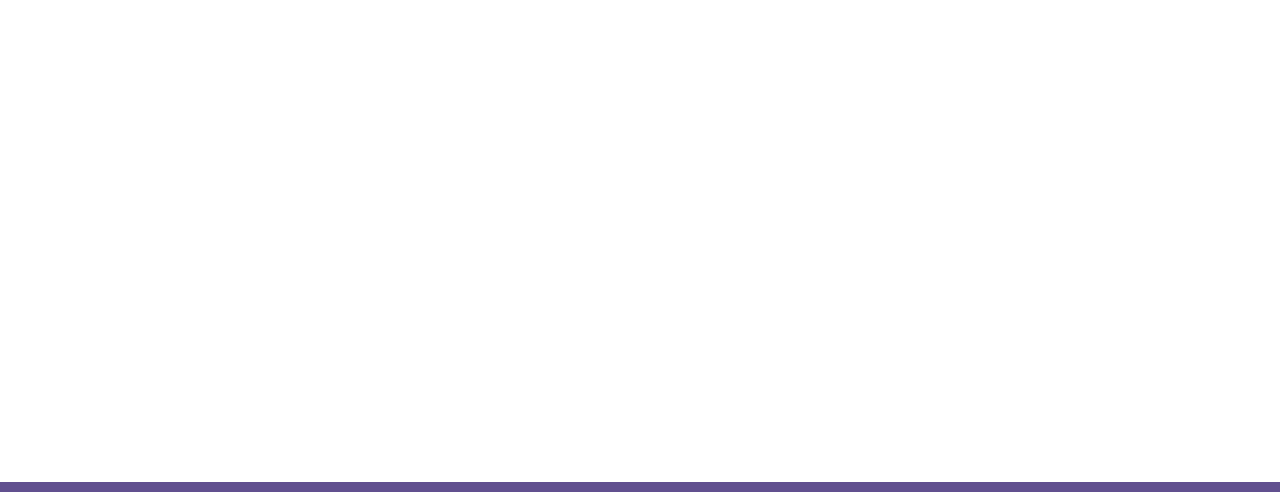
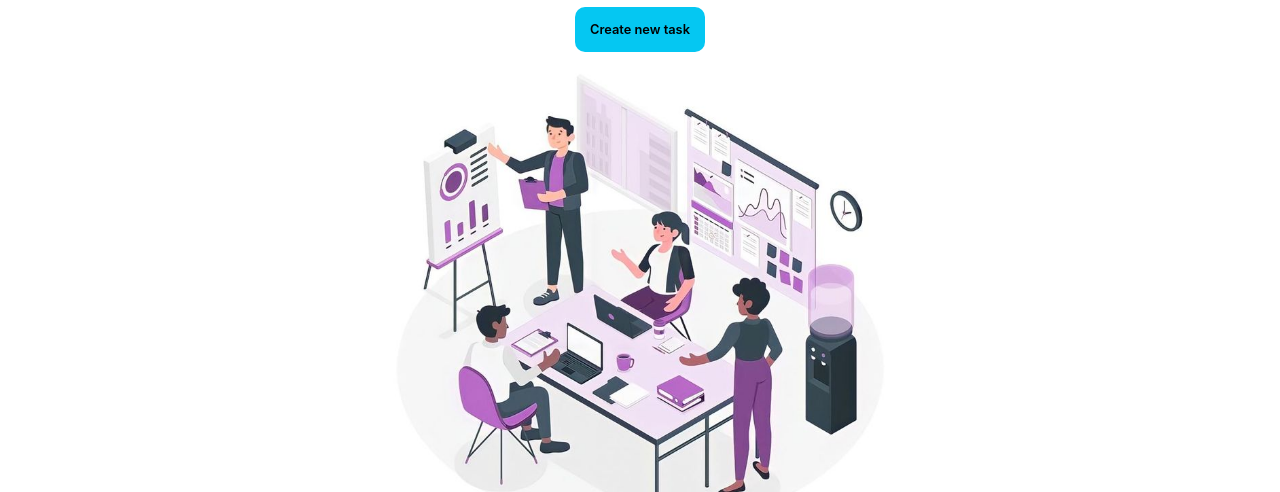
Before and after one commit to wendycathrine/Taskify, a plain HTML site: page index.html in a window 1280 px wide. Shown: the part 358-850 px from the top of the page. Drawn offline with Linux system fonts and the light colour scheme.

Commit message:
image added on homepage

```diff
--- a/index.html
+++ b/index.html
@@ -46,6 +46,8 @@
 
       <button>Create new task</button>
 
+        <img src="images/download (14).jpeg" height="500px">
+
     </section>
   </main>
 
--- a/style.css
+++ b/style.css
@@ -28,14 +28,18 @@ p {
 button {
   margin-top: 20px;
   background-color: #05C7F2;;
-  padding: 10px;
-  border-radius: 8px;
+  padding: 15px;
+  border-radius: 10px;
   border: none;
   outline: none;
   font-size: 0.8rem;
   font-weight:600;
   cursor: pointer;
   transition: scale 0.2 ease;
+}
+
+section {
+  margin-top: 300px;
 }
 
 a {
```
Also changed, not shown: images/download (14).jpeg (added), images/test.jpg (added).
